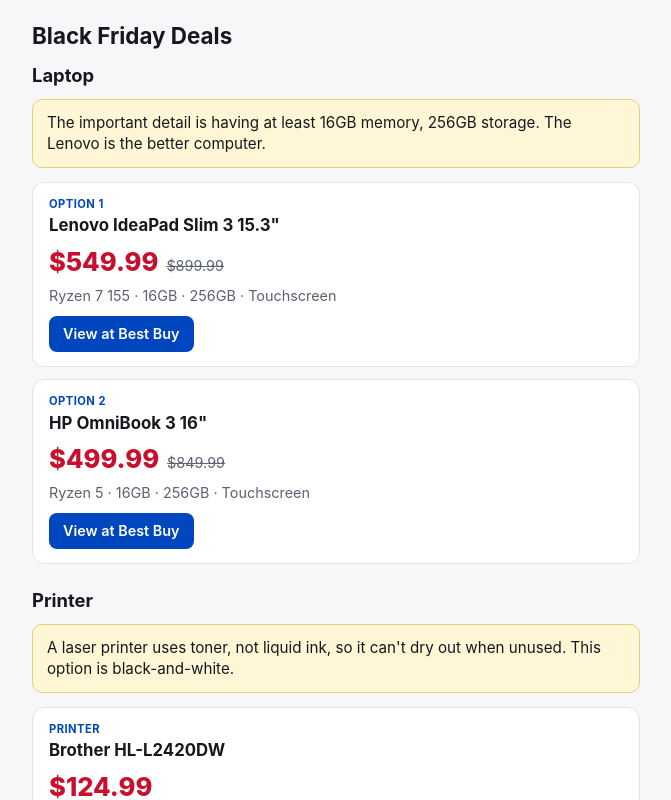
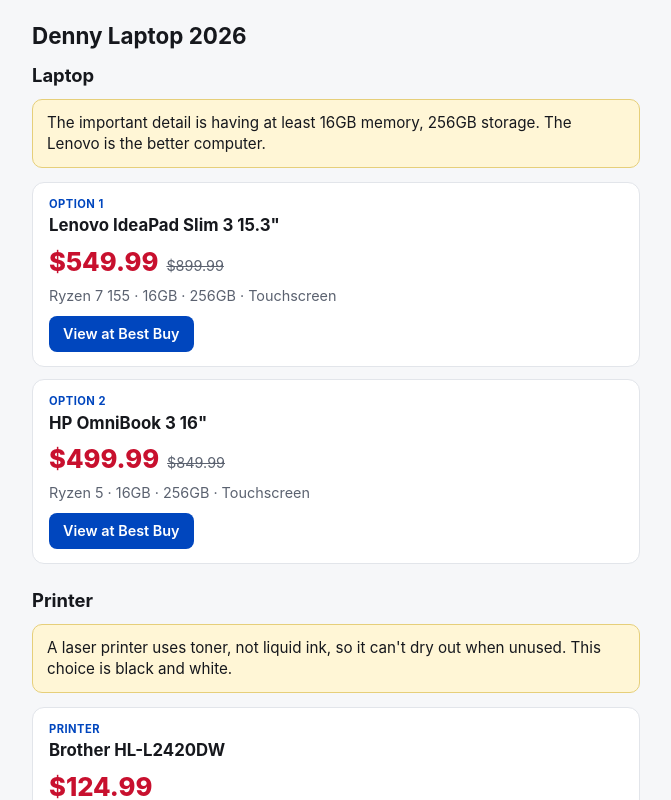
Before and after one commit to rsoldner/rsoldner.github.io, a plain HTML site: page denny-laptop-2026/index.html in a window 1280 px wide. Shown: the top 800 px of the page, without its empty margins (304-975 px from the left). Drawn offline with Linux system fonts and the light colour scheme.

Commit message:
page title

```diff
--- a/denny-laptop-2026/index.html
+++ b/denny-laptop-2026/index.html
@@ -3,7 +3,7 @@
 <head>
 <meta charset="utf-8">
 <meta name="viewport" content="width=device-width, initial-scale=1, viewport-fit=cover">
-<title>Black Friday Deals</title>
+<title>Denny Laptop 2026</title>
 <style>
 :root{--bg:#f6f7f9;--card:#fff;--text:#16181d;--muted:#5b6270;--accent:#0046be;--deal:#c8102e;--border:#e2e5ea;--note:#fff6d6;--noteb:#e6cf7a;box-sizing:border-box;padding-top:env(safe-area-inset-top,0px);padding-bottom:env(safe-area-inset-bottom,0px)}
 @media (prefers-color-scheme:dark){:root:not([data-theme="light"]){--bg:#0e1013;--card:#181b21;--text:#f1f3f6;--muted:#9aa2b1;--accent:#6ea0ff;--deal:#ff6b7f;--border:#2a2f38;--note:#2b2710;--noteb:#6b5f1f;color-scheme:dark}}
@@ -28,7 +28,7 @@ h2{font-size:1.05rem;margin:2px 0 6px}
 </head>
 <body>
 <main>
-  <h1>Black Friday Deals</h1>
+  <h1>Denny Laptop 2026</h1>
 
   <h2 class="sec first">Laptop</h2>
 
@@ -52,7 +52,7 @@ h2{font-size:1.05rem;margin:2px 0 6px}
 
   <h2 class="sec">Printer</h2>
 
-  <p class="note">A laser printer uses toner, not liquid ink, so it can't dry out when unused. This option is black-and-white.</p>
+  <p class="note">A laser printer uses toner, not liquid ink, so it can't dry out when unused. This choice is black and white.</p>
 
   <section class="card">
     <div class="tag">Printer</div>
```
